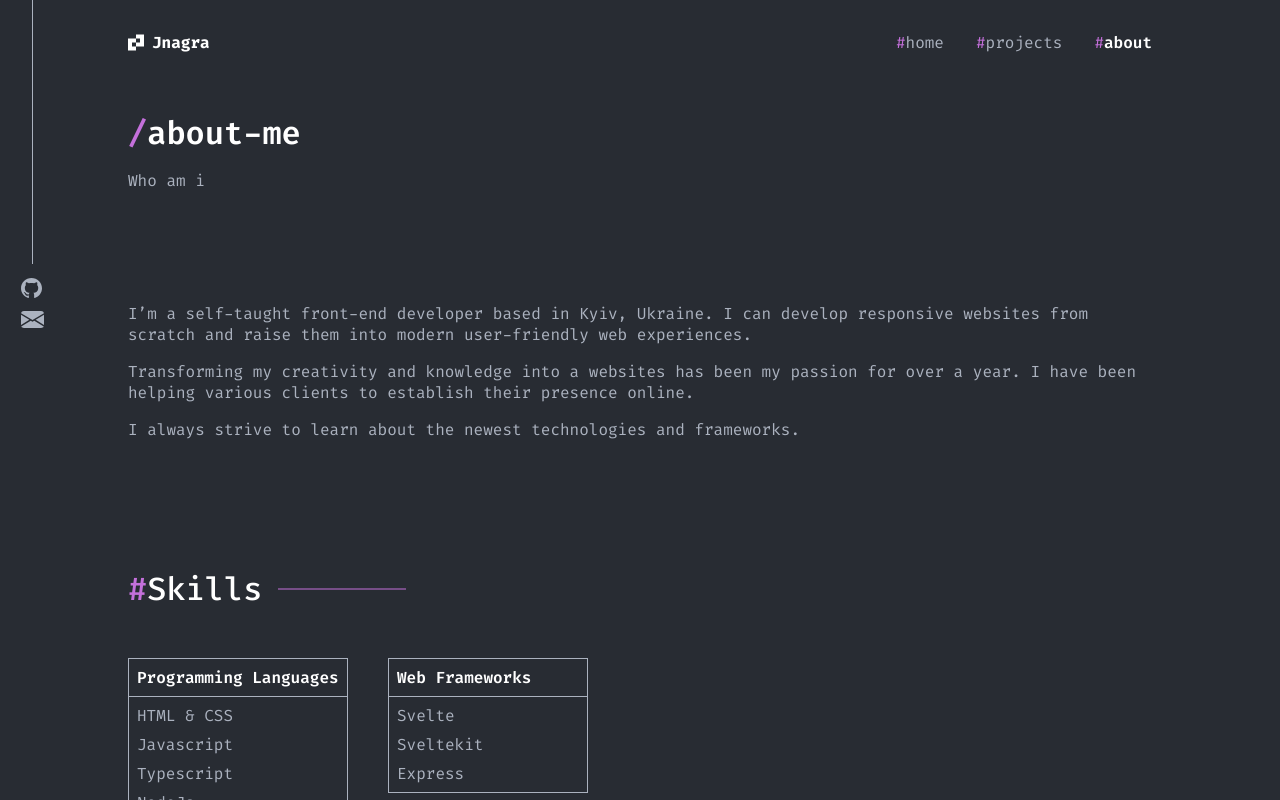
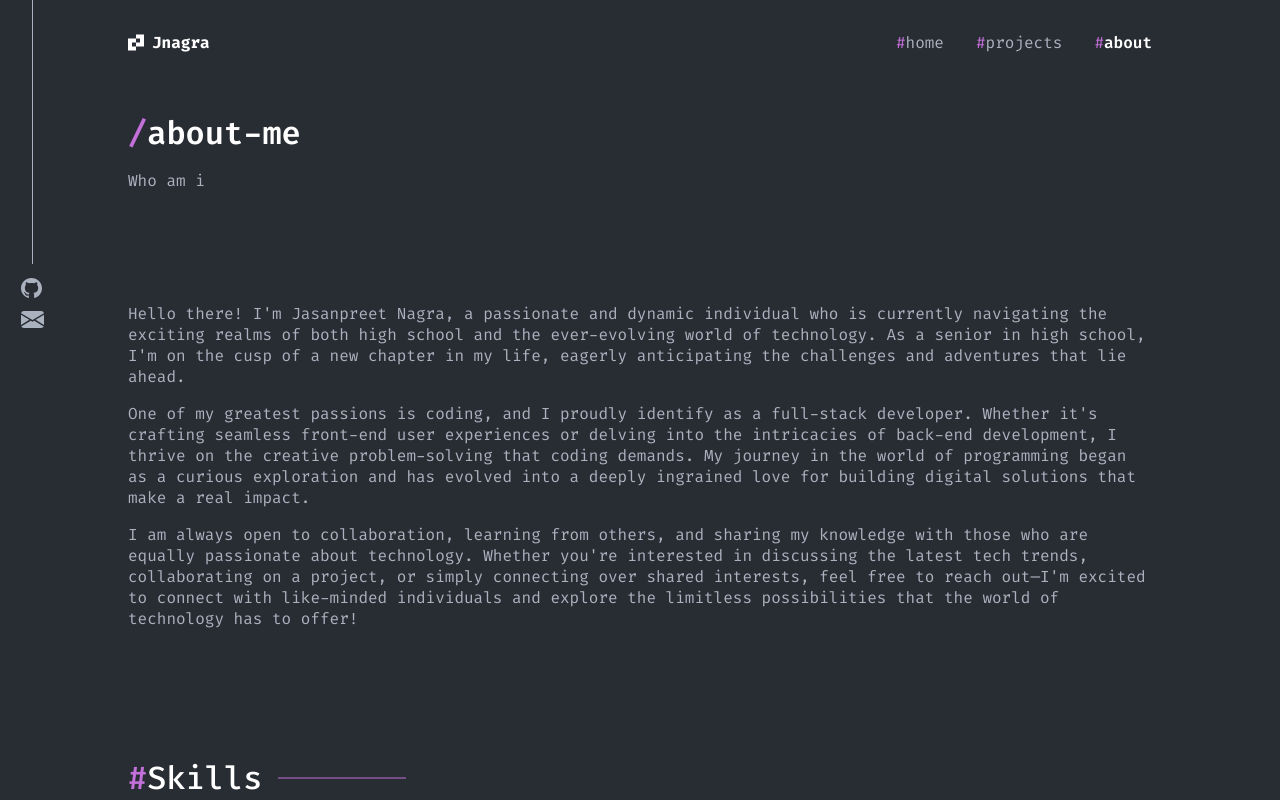
Before and after one commit to jasanpreetn9/Portfolio, a SvelteKit app: page /about in a window 1280 px wide. Shown: the top 800 px of the page. Built offline with nearby package versions, Linux system fonts and the light colour scheme.

Commit message:
fixed about page

```diff
--- a/src/routes/about/+page.svelte
+++ b/src/routes/about/+page.svelte
@@ -1,7 +1,5 @@
 <script>
 	import { Skills } from '$lib/Components';
-	import { aboutMe } from '$lib/images';
-	import { isMenuOpen } from '$lib/stores';
 </script>
 
 <div class="container content">
@@ -13,17 +11,27 @@
 	<section class="about">
 		<div class="about__text">
 			<p class="about__description">
-				I’m a self-taught front-end developer based in Kyiv, Ukraine. I can develop responsive
-				websites from scratch and raise them into modern user-friendly web experiences.
+				Hello there! I'm Jasanpreet Nagra, a passionate and dynamic individual who is currently
+				navigating the exciting realms of both high school and the ever-evolving world of
+				technology. As a senior in high school, I'm on the cusp of a new chapter in my life, eagerly
+				anticipating the challenges and adventures that lie ahead.
 			</p>
 
 			<p class="about__description">
-				Transforming my creativity and knowledge into a websites has been my passion for over a
-				year. I have been helping various clients to establish their presence online.
+				One of my greatest passions is coding, and I proudly identify as a full-stack developer.
+				Whether it's crafting seamless front-end user experiences or delving into the intricacies of
+				back-end development, I thrive on the creative problem-solving that coding demands. My
+				journey in the world of programming began as a curious exploration and has evolved into a
+				deeply ingrained love for building digital solutions that make a real impact.
 			</p>
 
+
 			<p class="about__description">
-				I always strive to learn about the newest technologies and frameworks.
+				I am always open to collaboration, learning from others, and sharing my knowledge with those
+				who are equally passionate about technology. Whether you're interested in discussing the
+				latest tech trends, collaborating on a project, or simply connecting over shared interests,
+				feel free to reach out—I'm excited to connect with like-minded individuals and explore the
+				limitless possibilities that the world of technology has to offer!
 			</p>
 		</div>
 	</section>
@@ -34,7 +42,6 @@
 	div,
 	h1,
 	p,
-	img,
 	section {
 		margin: 0;
 		padding: 0;
@@ -42,11 +49,6 @@
 		font-size: 100%;
 		font: inherit;
 		vertical-align: baseline;
-	}
-
-	img {
-		max-width: 100%;
-		display: block;
 	}
 
 	.path {
@@ -102,11 +104,4 @@
 	.about__description {
 		margin-bottom: 16px;
 	}
-	.about__illustrations {
-		flex: 1 1 0;
-		min-width: 300px;
-	}
-	.about__image {
-		border-bottom: 1px solid var(--primary);
-	}
 </style>
```
